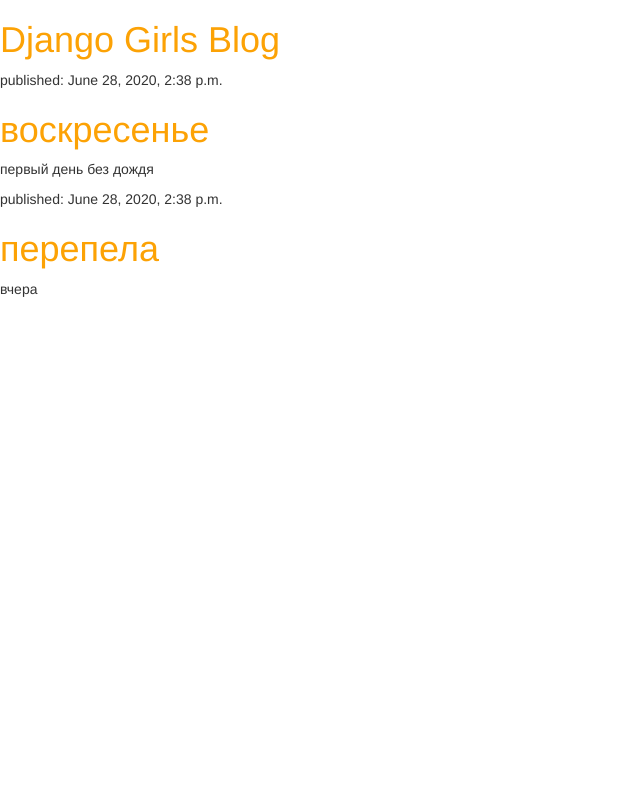
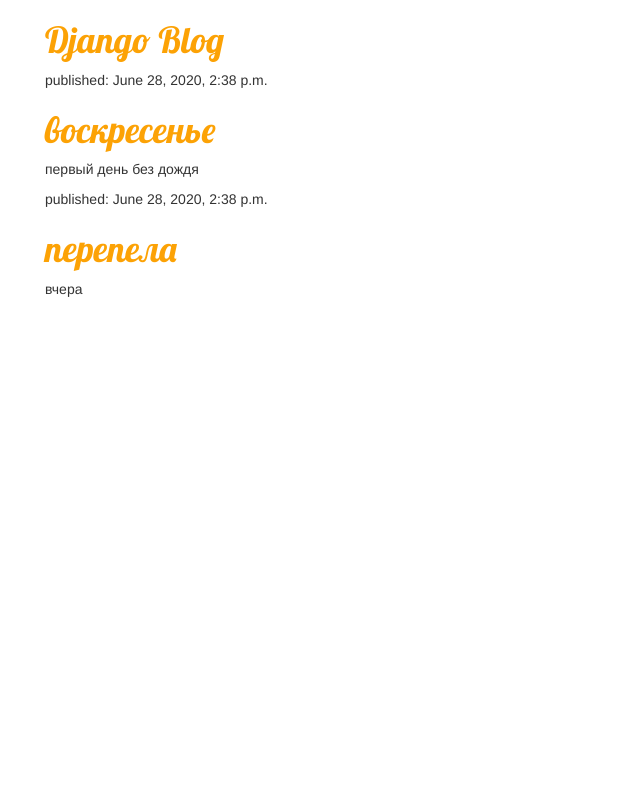
Before and after one commit to tershuk/my-second-blog, a Django app: page / in a window 1280 px wide. Shown: the whole page, without its empty margins (0-640 px from the left). Run offline with Django 3.2, Linux system fonts and the light colour scheme; data comes from the database, SQL or seed files in the repository; both versions use the stored data as it was after the commit; some libraries are stand-ins or nearby versions.

Commit message:
Changed the HTML for the site.

```diff
--- a/blog/static/css/blog.css
+++ b/blog/static/css/blog.css
@@ -1,3 +1,7 @@
 h1 a {
     color: #FCA205;
+    font-family: 'Lobster';
 }
+body {
+    padding-left: 45px;
+}
--- a/blog/templates/blog/post_list.html
+++ b/blog/templates/blog/post_list.html
@@ -1,14 +1,15 @@
 {% load static %}
 <html>
     <head>
-        <title>Django Girls blog</title>
+        <title>Django girls  blog</title>
         <link rel="stylesheet" href="//maxcdn.bootstrapcdn.com/bootstrap/3.2.0/css/bootstrap.min.css">
         <link rel="stylesheet" href="//maxcdn.bootstrapcdn.com/bootstrap/3.2.0/css/bootstrap-theme.min.css">
+        <link href="https://fonts.googleapis.com/css?family=Lobster&subset=latin,cyrillic" rel="stylesheet" type="text/css">
         <link rel="stylesheet" href="{% static 'css/blog.css' %}">
     </head>
     <body>
         <div>
-            <h1><a href="/">Django Girls Blog</a></h1>
+            <h1><a href="/">Django Blog</a></h1>
         </div>
 
         {% for post in posts %}
--- /dev/null
+++ b/requirements.txt
@@ -0,0 +1 @@
+Django~=2.2.4
```
Also changed, not shown: blog/python_intro.py (added, +7 -0 lines), mysite/settings.py (+9 -0 lines), db.sqlite3, 3 other files.
